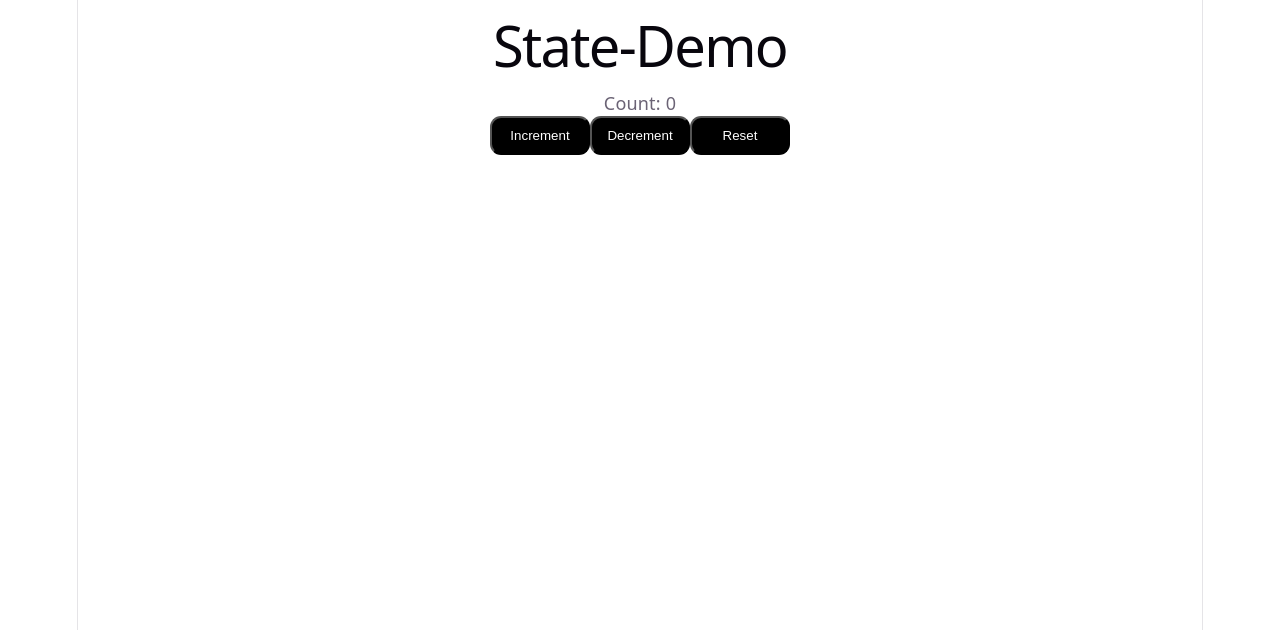
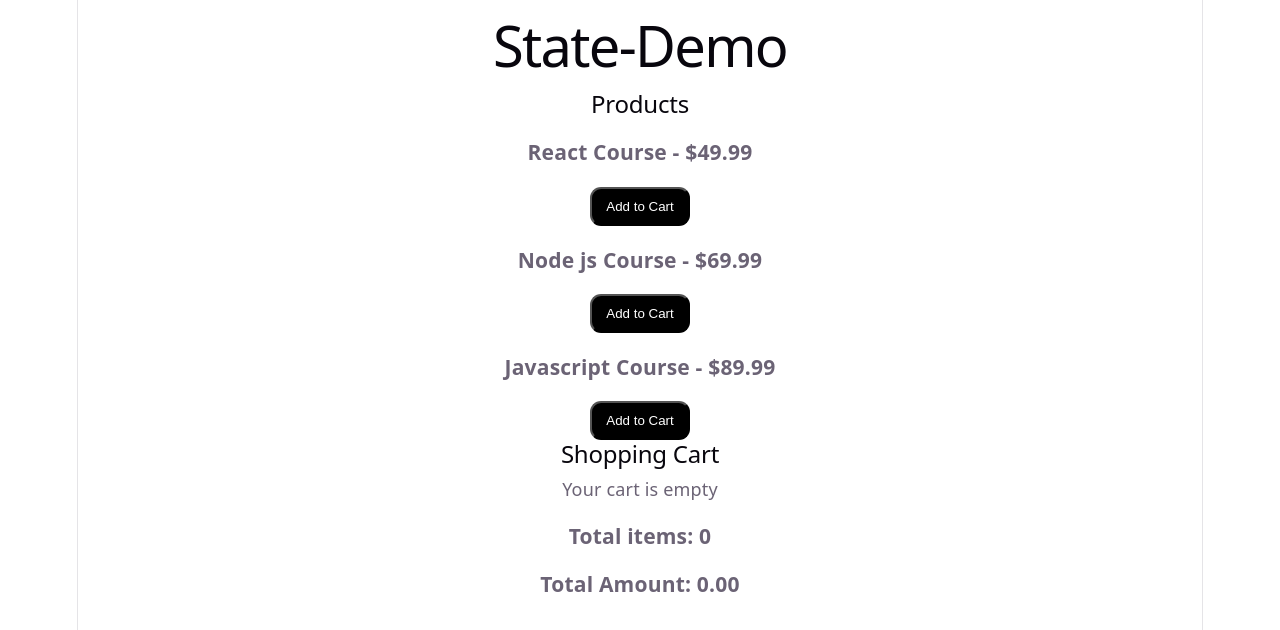
Before and after one commit to devendrarajput19/React_Projects, a React (Vite) app in the folder Basic Programs/React Essentials/2 - State-demo/: page / in a window 1280 px wide. Shown: the top 630 px of the page. Built offline with nearby package versions, Linux system fonts and the light colour scheme.

Commit message:
React State -UseReducer - Add to Cart Functionality

```diff
--- a/Basic Programs/React Essentials/2 - State-demo/src/App.jsx
+++ b/Basic Programs/React Essentials/2 - State-demo/src/App.jsx
@@ -8,12 +8,14 @@
 import { ToDoList } from "./ToDoList";
 import { ShoppingCart } from "./ShoppingCart";
 import { CounterWithReducer } from "./CounterWithReducer";
+import { ShoppingCartWithReducer } from "./ShoppingCartWithReducer";
 
 function App() {
   return (
     <>
       <h1>State-Demo</h1>
-      <CounterWithReducer />
+      <ShoppingCartWithReducer />
+      {/* <CounterWithReducer /> */}
       {/* <ShoppingCart /> */}
       {/* <ToDoList /> */}
       {/* <UserProfile /> */}
--- /dev/null
+++ b/Basic Programs/React Essentials/2 - State-demo/src/ShoppingCartWithReducer.jsx
@@ -0,0 +1,103 @@
+import { useReducer } from "react";
+
+const initialState = {
+  items: [],
+  totalAmount: 0,
+  totalItems: 0,
+};
+
+// defines the reducer function and it returns new state
+const reducer = (state, action) => {
+  //return new state
+  switch (action.type) {
+    case "ADD_ITEM": {
+      const existingItemIndex = state.items.findIndex(
+        (item) => item.id === action.payload.id,
+      );
+      let updatedItems;
+      if (existingItemIndex >= 0) {
+        updatedItems = [...state.items];
+        updatedItems[existingItemIndex] = {
+          ...updatedItems[existingItemIndex],
+          quantity: updatedItems[existingItemIndex].quantity + 1,
+        };
+      } else {
+        updatedItems = [
+          ...state.items,
+          {
+            ...action.payload,
+            quantity: 1,
+          },
+        ];
+      }
+
+      return {
+        ...state,
+        items: updatedItems,
+        totalAmount: updatedItems.reduce(
+          (total, item) => total + item.price * item.quantity,
+          0,
+        ),
+        totalItems: updatedItems.reduce(
+          (total, item) => total + item.quantity,
+          0,
+        ),
+      };
+    }
+
+    default:
+      return state;
+  }
+};
+
+export const ShoppingCartWithReducer = () => {
+  const [state, dispatch] = useReducer(reducer, initialState); // useReducer returns 2 outputs. State and dispatch
+
+  const products = [
+    { id: 1, name: "React Course", price: 49.99 },
+    { id: 2, name: "Node js Course", price: 69.99 },
+    { id: 3, name: "Javascript Course", price: 89.99 },
+  ];
+
+  return (
+    <div>
+      <h2>Products</h2>
+      {products.map((product) => (
+        <div key={product.id}>
+          <h3>
+            {product.name} - ${product.price}
+          </h3>
+          <button
+            onClick={() =>
+              dispatch({
+                type: "ADD_ITEM",
+                payload: product,
+              })
+            }
+          >
+            Add to Cart
+          </button>
+        </div>
+      ))}
+
+      <div>
+        <h2>Shopping Cart</h2>
+        {state.items.length === 0 ? (
+          <p>Your cart is empty</p>
+        ) : (
+          <div>
+            {state.items.map((item) => (
+              <div key={item.id}>
+                <p>
+                  {item.name} - ${item.price} x {item.quantity}
+                </p>
+              </div>
+            ))}
+          </div>
+        )}
+        <h3>Total items: {state.totalItems}</h3>
+        <h3>Total Amount: {state.totalAmount.toFixed(2)}</h3>
+      </div>
+    </div>
+  );
+};
```
